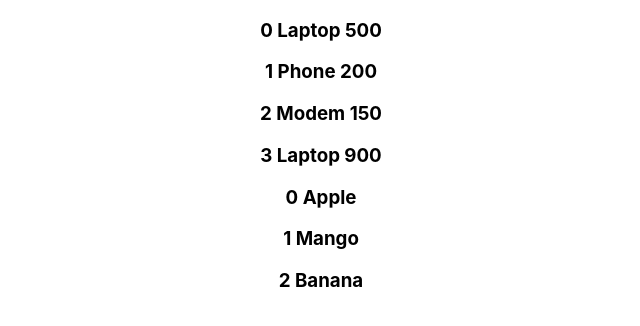
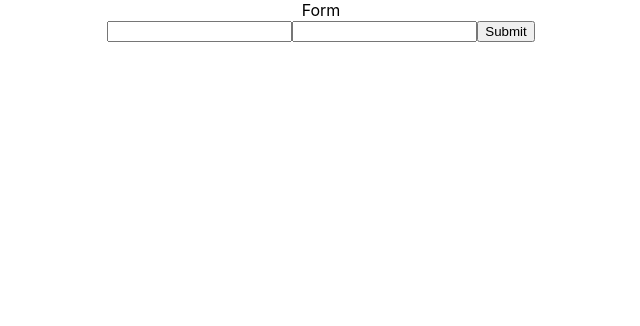
Before and after one commit to Noman-Memon/myproject, a React (Create React App) app: page / in a window 1280 px wide. Shown: the top 326 px of the page, without its empty margins (319-959 px from the left). Built offline with nearby package versions, Linux system fonts and the light colour scheme.

Commit message:
handle input fields using onChange method & handle submit action in form

```diff
--- a/src/App.js
+++ b/src/App.js
@@ -1,4 +1,5 @@
 import './App.css'
+import Form from './components/Form'
 // import FunctionEvent from './components/FunctionEvent'
 // import FunctionalCounter from './components/FunctionalCounter'
 // import ClassEvent from './components/ClassEvent'
@@ -8,7 +9,7 @@ import './App.css'
 // import Message from './components/Message'
 // import Resume from './components/Resume'
 // import ConditionalComponent from './components/ConditionalComponent'
-import Product from './components/Product'
+// import Product from './components/Product'
 
 function App() {
   return (
@@ -28,7 +29,8 @@ function App() {
       <ClassEvent /> */}
       {/* <FunctionalCounter /> */}
       {/* <ConditionalComponent /> */}
-      <Product />
+      {/* <Product /> */}
+      <Form/>
     </div>
   )
 }
--- /dev/null
+++ b/src/components/Form.js
@@ -0,0 +1,31 @@
+import React from 'react'
+import { useState } from 'react'
+
+export default function Form() {
+  const [firstName, setFirstName] = useState('')
+  const [lastName, setLastName] = useState('')
+  function handleChange(event) {
+    setFirstName(event.target.value)
+  }
+  return (
+    <div>
+      Form
+      <form
+        onSubmit={(event) => {
+          event.preventDefault()
+          console.log(firstName, lastName)
+        }}
+      >
+        <input type="text" value={firstName} onChange={handleChange}></input>
+        <input
+          type="text"
+          value={lastName}
+          onChange={(event) => {
+            setLastName(event.target.value)
+          }}
+        ></input>
+        <button>Submit</button>
+      </form>
+    </div>
+  )
+}
```
